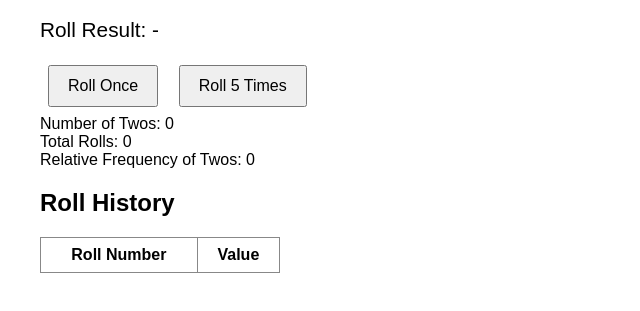
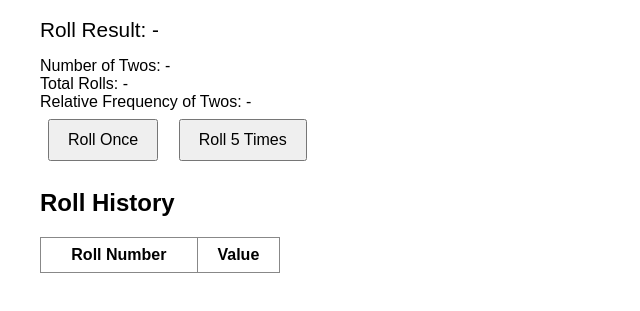
Before and after one commit to bber09/Dice-Simulator, a plain HTML site: page index.html in a window 1280 px wide. Shown: the part 81-392 px from the top of the page, without its empty margins (0-640 px from the left). Drawn offline with Linux system fonts and the light colour scheme.

Commit message:
Update index.html

```diff
--- a/index.html
+++ b/index.html
@@ -8,11 +8,12 @@
 <body>
     <h1>Dice Simulator 🎲</h1>
     <div id="result">Roll Result: -</div>
+    <div id="twoCount">Number of Twos: -</div>
+    <div id="totalRolls">Total Rolls: -</div>
+    <div id="frequency">Relative Frequency of Twos: -</div>
     <button onclick="rollDice()">Roll Once</button>
     <button onclick="rollFiveTimes()">Roll 5 Times</button>
-    <div id="twoCount">Number of Twos: 0</div>
-    <div id="totalRolls">Total Rolls: 0</div>
-    <div id="frequency">Relative Frequency of Twos: 0</div>
+
     <h2>Roll History</h2>
     <table>
         <thead>
```
